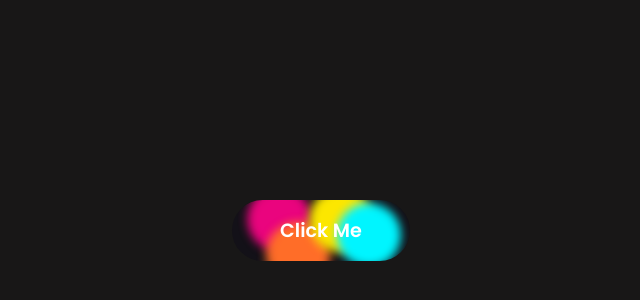
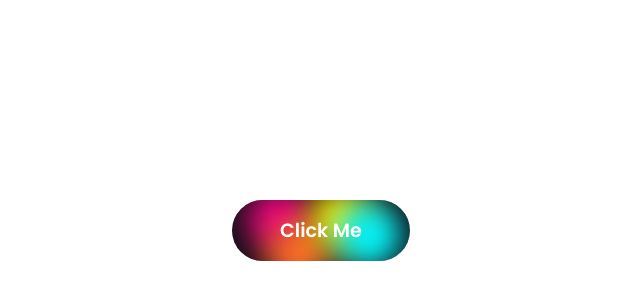
Before and after one commit to techvaness/Animated-Gradient-Button, a plain HTML site: page index.html in a window 1280 px wide. Shown: the part 170-470 px from the top of the page, without its empty margins (319-959 px from the left). Drawn offline with Linux system fonts and the light colour scheme.

Commit message:
border color

```diff
--- a/styles.css
+++ b/styles.css
@@ -11,7 +11,7 @@
   --fourth-color: #00F5FF;
   --button-color: #131118;
   --text-color: #fff;
-  --body-color: #181717;
+  --body-color: #ffffff;
 
   /*========== Font and typography ==========*/
   /*.5rem = 8px | 1rem = 16px ...*/
@@ -60,7 +60,7 @@ a {
 }
 
 .button_content:hover{
-  border: 0.15rem solid #fff;
+  border: 0.15rem solid #1d1d1d;
 }
 
 .button_text{
@@ -79,7 +79,7 @@ a {
   position: absolute;
   inset: 0;
   margin:auto;
-  filter: blur(5px);
+  filter: blur(15px);
 }
 
 .button_shape1{
```
